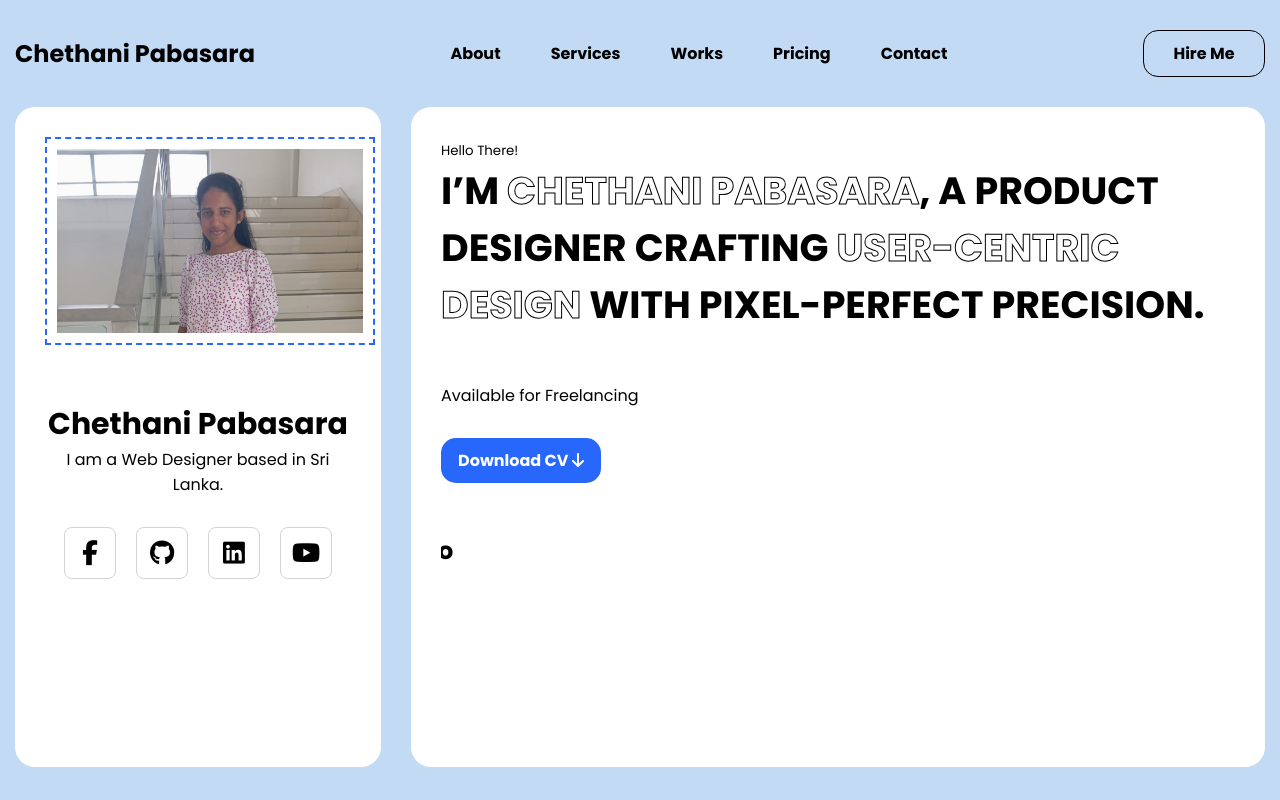
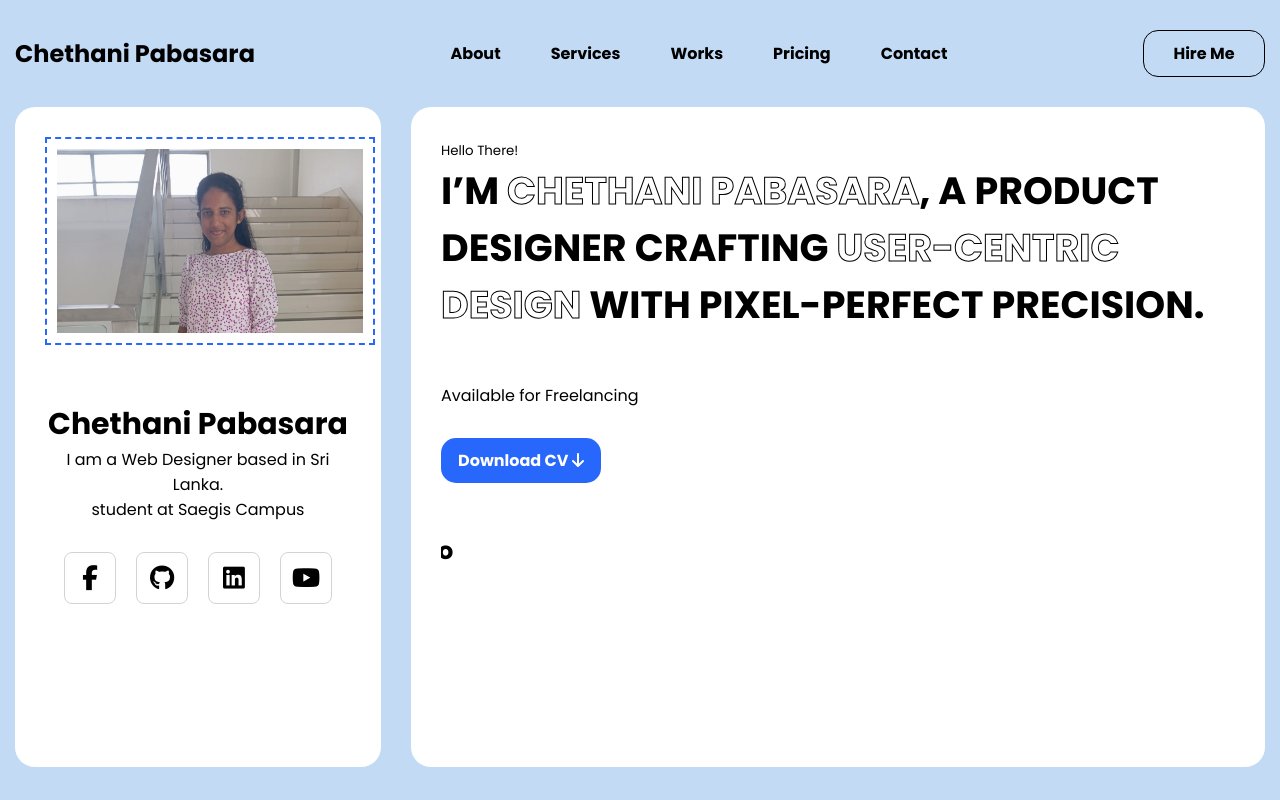
Before and after one commit to Chethanipabasara/mine-portfolio, a plain HTML site: page index.html in a window 1280 px wide. Shown: the top 800 px of the page. Drawn offline with nearby package versions, Linux system fonts and the light colour scheme.

Commit message:
Update index.html

```diff
--- a/index.html
+++ b/index.html
@@ -64,7 +64,9 @@
                 <img src="./img/mine.jpeg" alt="" />
               </div>
               <h2>Chethani Pabasara</h2>
-              <p>I am a Web Designer based in Sri Lanka.</p>
+              <p>I am a Web Designer based in Sri Lanka.
+          <br>      student at Saegis Campus
+              </p>
 
               <div class="social-wrapper">
                 <a href="#"><i class="fa-brands fa-facebook-f"></i></a>
```
